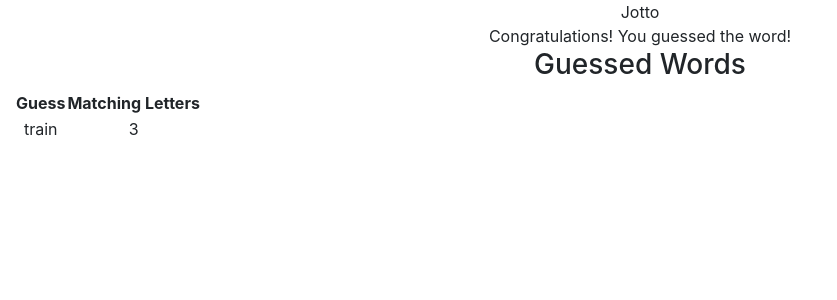
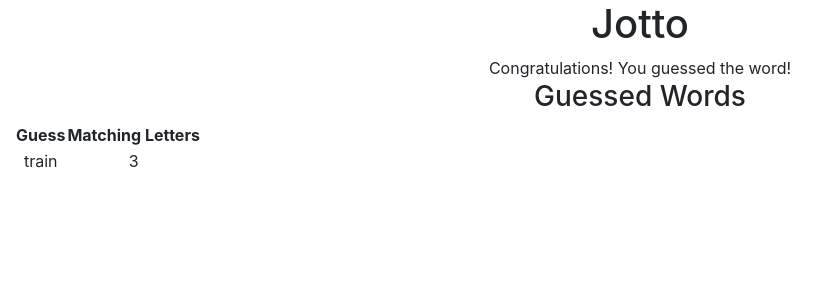
Before and after one commit to kboul/jotto, a React (Create React App) app in the folder portal/: page / in a window 1280 px wide. Shown: the top 300 px of the page, without its empty margins (0-837 px from the left). Built offline with nearby package versions, Linux system fonts and the light colour scheme.

Commit message:
Place Jotto header into an h1 tag on portal's App

```diff
--- a/portal/src/components/App.jsx
+++ b/portal/src/components/App.jsx
@@ -6,7 +6,7 @@ const App = () => {
     return (
         <div className="container-fluid">
             <div className="text-center">
-                Jotto
+                <h1>Jotto</h1>
                 <Congrats success={true} />
                 <GuessedWords
                     guessedWords={[
```
